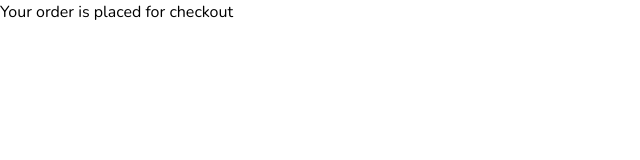
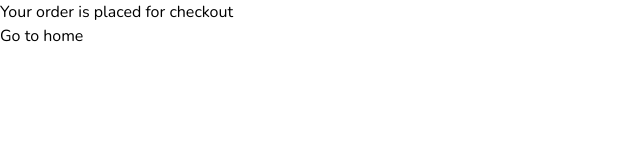
Before and after one commit to miyad/Ecomerce-React-Tailwind-v1, a React (Create React App) app: page /checkout in a window 1280 px wide. Shown: the top 160 px of the page, without its empty margins (0-640 px from the left). Built offline with nearby package versions, Linux system fonts and the light colour scheme; no server answers.

Commit message:
checkout added

```diff
--- a/src/Components/Checkout/Checkout.jsx
+++ b/src/Components/Checkout/Checkout.jsx
@@ -1,9 +1,18 @@
 import React from 'react';
+import {
+    BrowserRouter as Router,
+    Switch,
+    Route,
+    Link
+  } from "react-router-dom";
 
 const Checkout = () => {
     return (
         <div className="items-center">
-            Your order is placed for checkout
+            Your order is placed for checkout <br />
+            <Link to="/">
+                <button>Go to home</button>
+            </Link>
         </div>
     );
 }
```
